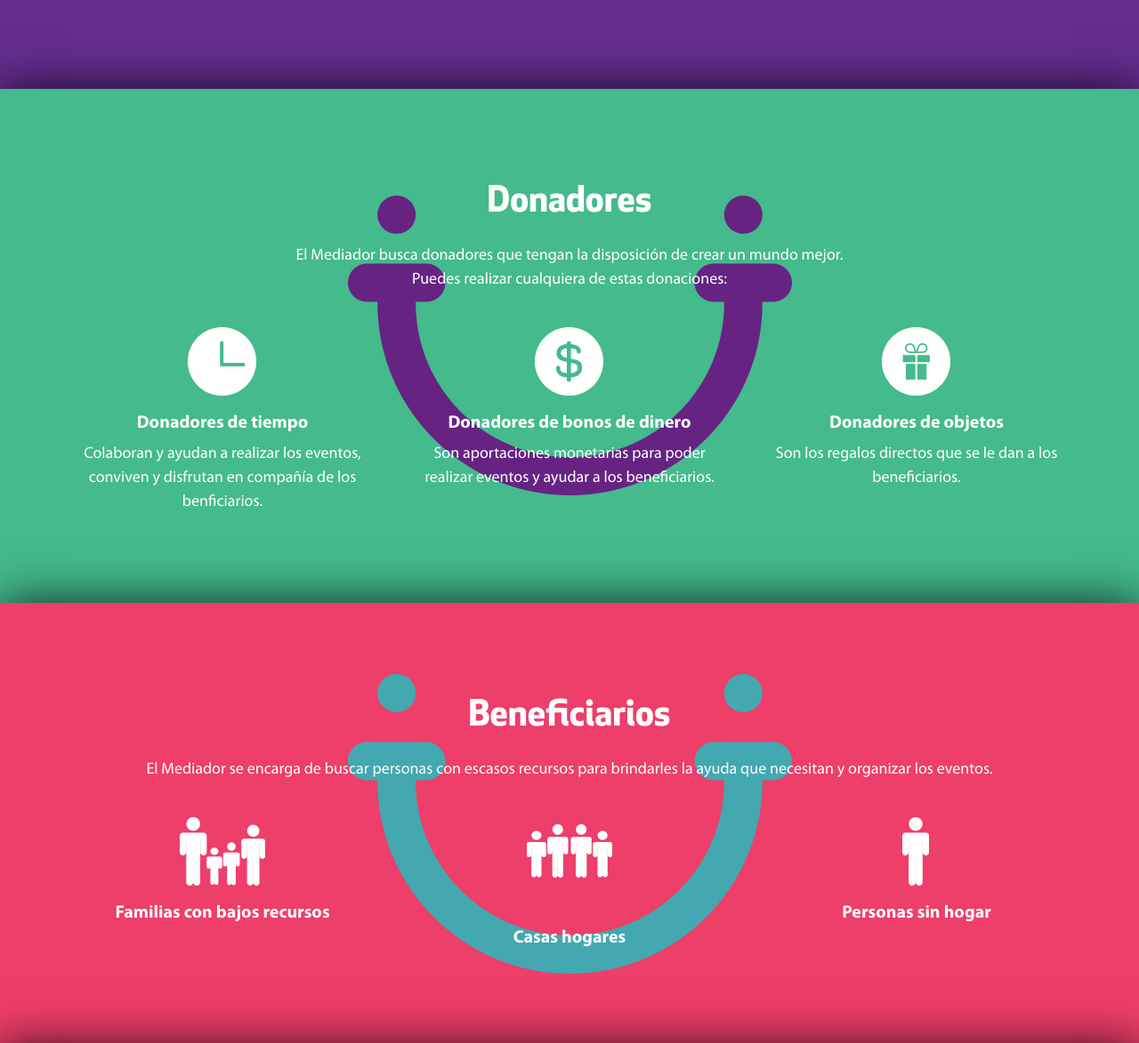
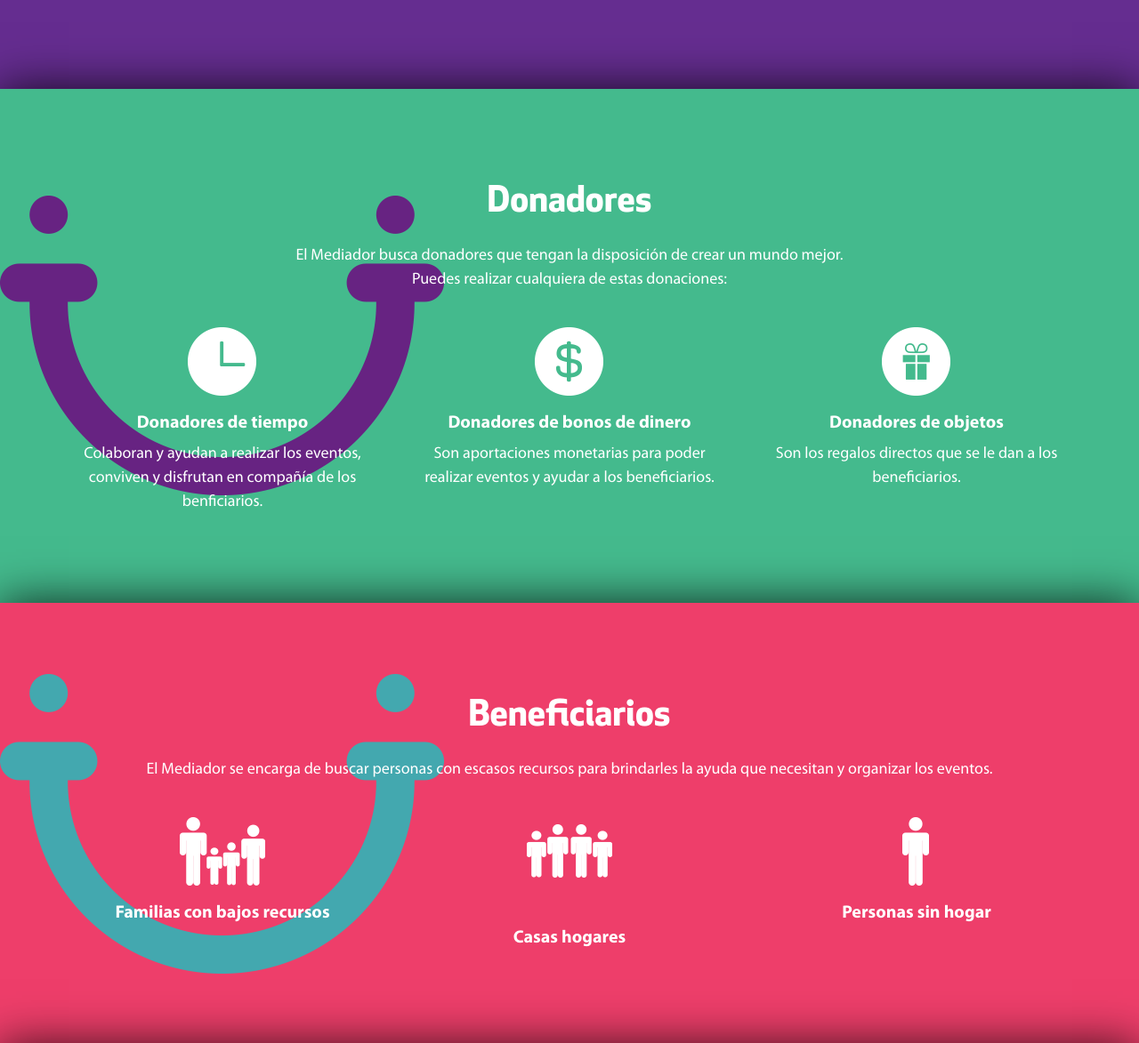
Before and after one commit to alfhh/elmediador, a plain HTML site: page index.html in a window 1280 px wide. Shown: the part 1479-2652 px from the top of the page at 89% size. Drawn offline with Linux system fonts and the light colour scheme.

Commit message:
to the left

```diff
--- a/css/mediador.css
+++ b/css/mediador.css
@@ -52,7 +52,7 @@ img.profile {
 
     #about {
         background: url(../img/logo%20verde.png) 50% 0 fixed;
-        background-position: center;
+        background-position: left;
         background-color: #652D90;
         background-repeat: no-repeat;
         height: auto;
@@ -64,7 +64,7 @@ img.profile {
     }
     #services {
         background: url(../img/logo%20morado.png) 50% 0 fixed;
-        background-position: center;
+        background-position: left;
         background-color: #652D90;
         background-repeat: no-repeat;
         height: auto;
@@ -77,7 +77,7 @@ img.profile {
     }
     #beneficiarios{
         background: url(../img/logo%20azul.png) 50% 0 fixed;
-        background-position: center;
+        background-position: left;
         background-color: #652D90;
         background-repeat: no-repeat;
         height: auto;
```
